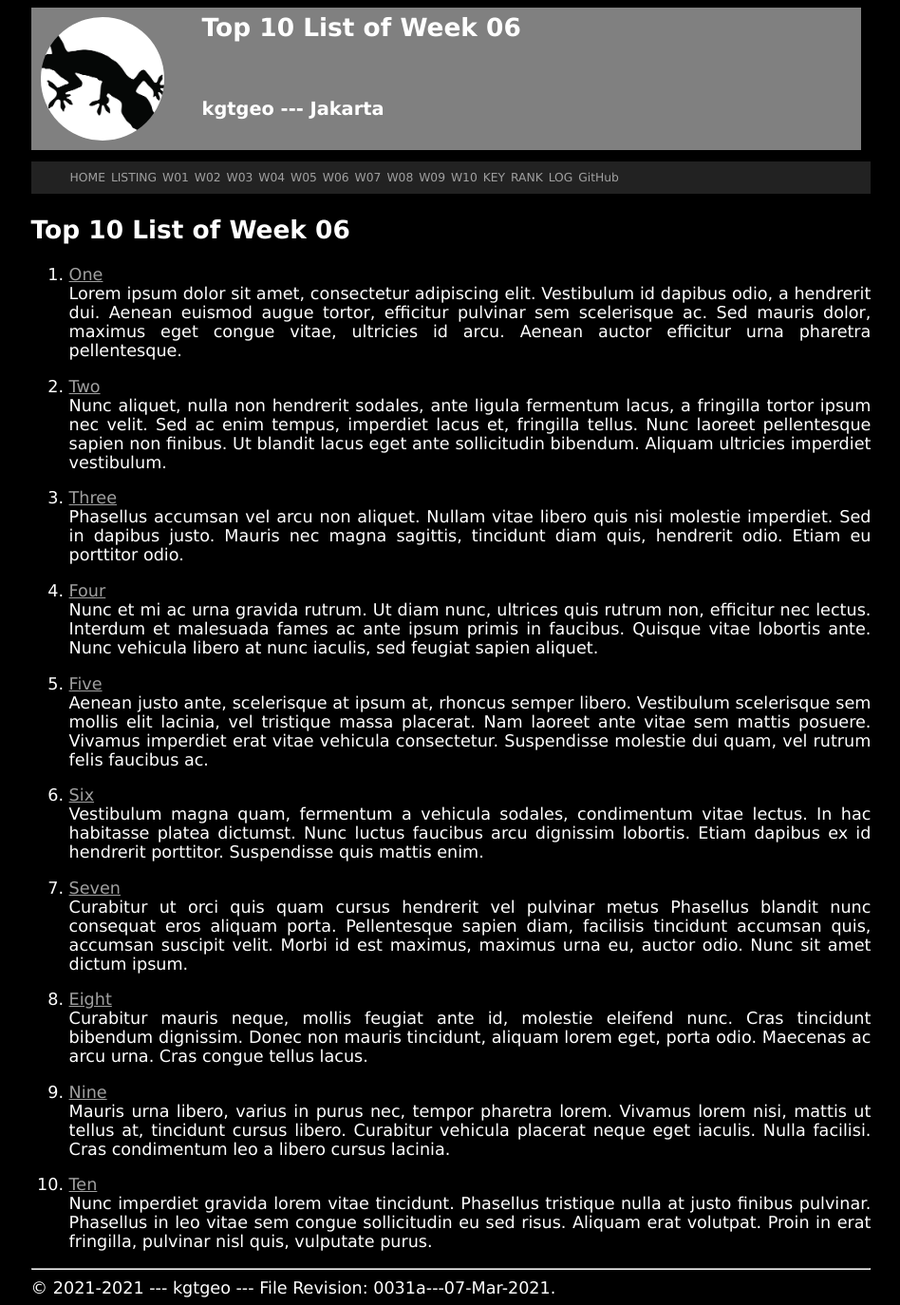
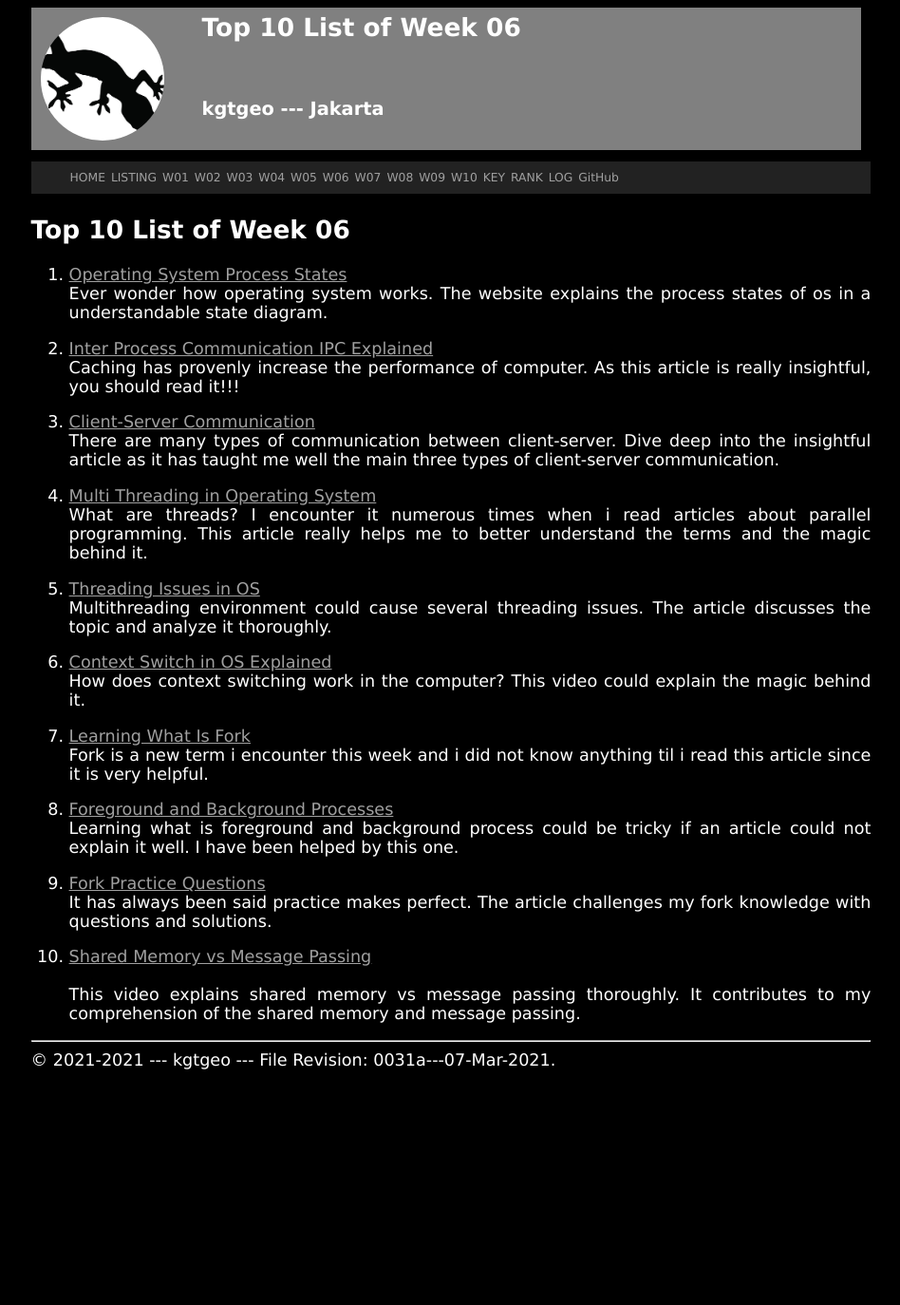
Before and after one commit to kgtgeo/os211, a Jekyll site: the page built from w06.md, in a window 1280 px wide. Shown: the whole page at 95% size, without its empty margins (165-1113 px from the left). Built offline with Jekyll 4.4.1, drawn with Linux system fonts in a browser that asks for light colours; our own code applies the rules of GitHub Pages for plain Markdown files; after the commit the page ends 1134 px from its top, so only the background shows below that.

Commit message:
submit assignment w06

```diff
--- a/TXT/mylog.txt
+++ b/TXT/mylog.txt
@@ -37,3 +37,7 @@ ZCZC W05 100 L02 Zoom Class
 ZCZC W05 120 L10 Doing assignments
 ZCZC W05  60 L26 Movie and series
 ZCZC W05  60 L05 GSGS week 03 materials
+ZCZC W06 100 L02 Zoom Class
+ZCZC W06 120 L10 Doing assignments
+ZCZC W06 120 L26 Movie and series
+ZCZC W06  60 L05 GSGS week 06 materials
--- a/TXT/myrank.txt
+++ b/TXT/myrank.txt
@@ -11,3 +11,6 @@ ZCZC W03 mfadhlan98
 ZCZC W04 memahafizh
 ZCZC W04 machffud
 ZCZC W04 marcianadin
+ZCZC W05 KristiantoD
+ZCZC W05 mfelixharyono
+ZCZC W05 MarioSerano
--- a/w06.md
+++ b/w06.md
@@ -5,72 +5,32 @@ permalink: /W06/
 
 # Top 10 List of Week 06
 
-1. [One](https://en.wikipedia.org/wiki/1)<br>
-Lorem ipsum dolor sit amet, consectetur adipiscing elit.
-Vestibulum id dapibus odio, a hendrerit dui.
-Aenean euismod augue tortor, efficitur pulvinar sem scelerisque ac.
-Sed mauris dolor, maximus eget congue vitae, ultricies id arcu.
-Aenean auctor efficitur urna pharetra pellentesque.
+1. [Operating System Process States](https://www.javatpoint.com/os-process-states#)<br>
+Ever wonder how operating system works. The website explains the process states of os in a understandable state diagram.
 
-2. [Two](https://en.wikipedia.org/wiki/2)<br>
-Nunc aliquet, nulla non hendrerit sodales, ante ligula fermentum lacus, a fringilla tortor ipsum nec velit.
-Sed ac enim tempus, imperdiet lacus et, fringilla tellus.
-Nunc laoreet pellentesque sapien non finibus.
-Ut blandit lacus eget ante sollicitudin bibendum.
-Aliquam ultricies imperdiet vestibulum.
+2. [Inter Process Communication IPC Explained](https://www.geeksforgeeks.org/inter-process-communication-ipc/)<br>
+Caching has provenly increase the performance of computer. As this article is really insightful, you should read it!!!
 
-3. [Three](https://en.wikipedia.org/wiki/3)<br>
-Phasellus accumsan vel arcu non aliquet.
-Nullam vitae libero quis nisi molestie imperdiet.
-Sed in dapibus justo.
-Mauris nec magna sagittis, tincidunt diam quis, hendrerit odio.
-Etiam eu porttitor odio.
+3. [Client-Server Communication](https://www.tutorialspoint.com/operating-systems-client-server-communication#)<br>
+There are many types of communication between client-server. Dive deep into the insightful article as it has taught me well the main three types of client-server communication.
 
-4. [Four](https://en.wikipedia.org/wiki/4)<br>
-Nunc et mi ac urna gravida rutrum.
-Ut diam nunc, ultrices quis rutrum non, efficitur nec lectus.
-Interdum et malesuada fames ac ante ipsum primis in faucibus.
-Quisque vitae lobortis ante.
-Nunc vehicula libero at nunc iaculis, sed feugiat sapien aliquet.
+4. [Multi Threading in Operating System](https://www.studytonight.com/operating-system/multithreading)<br>
+What are threads? I encounter it numerous times when i read articles about parallel programming. This article really helps me to better understand the terms and the magic behind it.
 
-5. [Five](https://en.wikipedia.org/wiki/5)<br>
-Aenean justo ante, scelerisque at ipsum at, rhoncus semper libero.
-Vestibulum scelerisque sem mollis elit lacinia, vel tristique massa placerat.
-Nam laoreet ante vitae sem mattis posuere.
-Vivamus imperdiet erat vitae vehicula consectetur.
-Suspendisse molestie dui quam, vel rutrum felis faucibus ac.
+5. [Threading Issues in OS](https://binaryterms.com/threading-issues-in-os.html)<br>
+Multithreading environment could cause several threading issues. The article discusses the topic and analyze it thoroughly.
 
-6. [Six](https://en.wikipedia.org/wiki/6)<br>
-Vestibulum magna quam, fermentum a vehicula sodales, condimentum vitae lectus.
-In hac habitasse platea dictumst.
-Nunc luctus faucibus arcu dignissim lobortis.
-Etiam dapibus ex id hendrerit porttitor.
-Suspendisse quis mattis enim.
+6. [Context Switch in OS Explained](https://www.youtube.com/watch?v=DKmBRl8j3Ak)<br>
+How does context switching work in the computer? This video could explain the magic behind it.
 
-7. [Seven](https://en.wikipedia.org/wiki/7)<br>
-Curabitur ut orci quis quam cursus hendrerit vel pulvinar metus
-Phasellus blandit nunc consequat eros aliquam porta.
-Pellentesque sapien diam, facilisis tincidunt accumsan quis, accumsan suscipit velit.
-Morbi id est maximus, maximus urna eu, auctor odio.
-Nunc sit amet dictum ipsum.
+7. [Learning What Is Fork](https://linuxhint.com/fork_linux_system_call_c/)<br>
+Fork is a new term i encounter this week and i did not know anything til i read this article since it is very helpful.
 
-8. [Eight](https://en.wikipedia.org/wiki/8)<br>
-Curabitur mauris neque, mollis feugiat ante id, molestie eleifend nunc.
-Cras tincidunt bibendum dignissim.
-Donec non mauris tincidunt, aliquam lorem eget, porta odio.
-Maecenas ac arcu urna.
-Cras congue tellus lacus.
+8. [Foreground and Background Processes](https://linuxconfig.org/understanding-foreground-and-background-linux-processes)<br>
+Learning what is foreground and background process could be tricky if an article could not explain it well. I have been helped by this one.
 
-9. [Nine](https://en.wikipedia.org/wiki/9)<br>
-Mauris urna libero, varius in purus nec, tempor pharetra lorem.
-Vivamus lorem nisi, mattis ut tellus at, tincidunt cursus libero.
-Curabitur vehicula placerat neque eget iaculis.
-Nulla facilisi.
-Cras condimentum leo a libero cursus lacinia.
+9. [Fork Practice Questions](https://www.geeksforgeeks.org/fork-practice-questions/)<br>
+It has always been said practice makes perfect. The article challenges my fork knowledge with questions and solutions.
 
-10. [Ten](https://en.wikipedia.org/wiki/10)<br>
-Nunc imperdiet gravida lorem vitae tincidunt.
-Phasellus tristique nulla at justo finibus pulvinar.
-Phasellus in leo vitae sem congue sollicitudin eu sed risus.
-Aliquam erat volutpat.
-Proin in erat fringilla, pulvinar nisl quis, vulputate purus.
+10. [Shared Memory vs Message Passing](https://www.youtube.com/watch?v=uHtzOFwgD74)<br>
+This video explains shared memory vs message passing thoroughly. It contributes to my comprehension of the shared memory and message passing.
```
Also changed, not shown: 6 other files.
